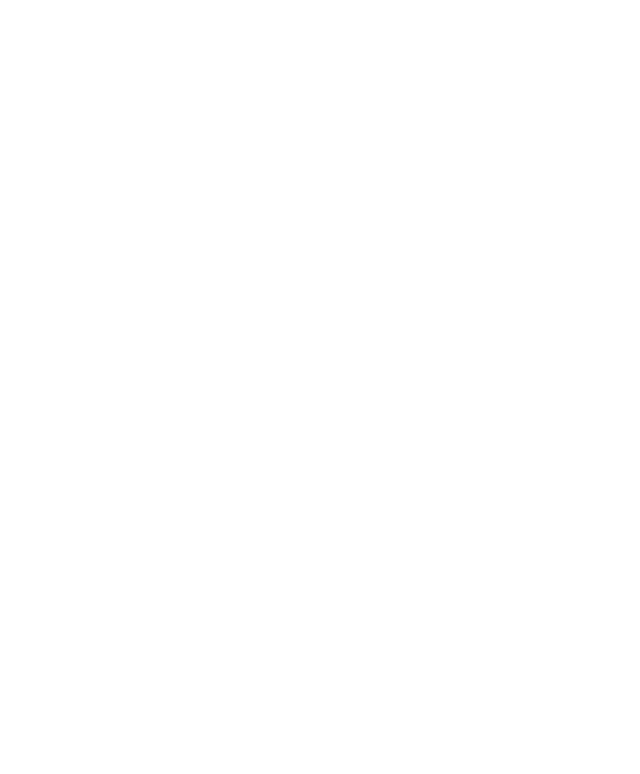
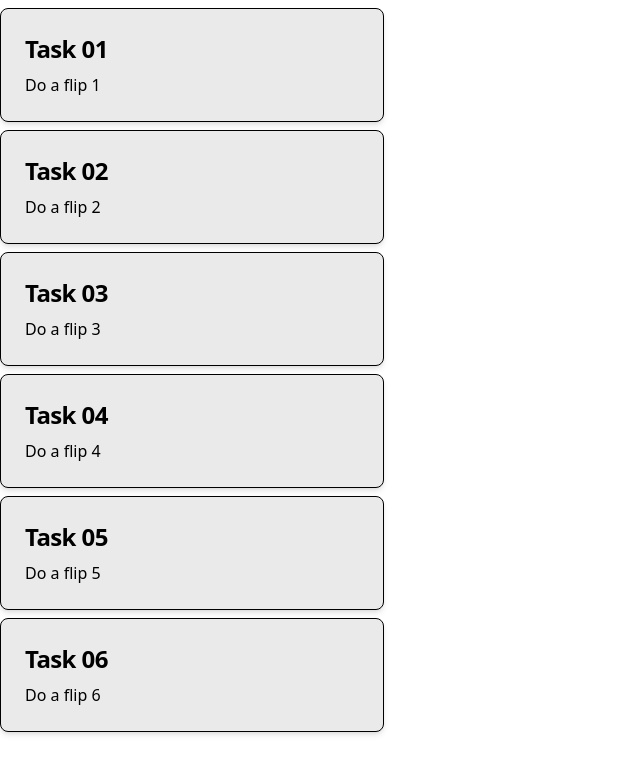
Before and after one commit to kendallv17/Taskademic-Front-End, a React (Create React App) app: page /current-tasks in a window 1280 px wide. Before the commit this address had no page. Shown: the top 774 px of the page, without its empty margins (0-640 px from the left). Built offline with nearby package versions, Linux system fonts and the light colour scheme.

Commit message:
Initial iteration on drag and drop components

```diff
--- a/package.json
+++ b/package.json
@@ -8,6 +8,7 @@
     "@testing-library/user-event": "^13.5.0",
     "@wojtekmaj/react-daterange-picker": "^4.0.0",
     "react": "^18.2.0",
+    "react-beautiful-dnd": "^13.1.1",
     "react-dom": "^18.2.0",
     "react-hook-form": "^7.35.0",
     "react-router-dom": "^6.3.0",
--- a/src/App.js
+++ b/src/App.js
@@ -8,6 +8,7 @@
       <Sidebar hidden={ hidden }></Sidebar>
       <div className="h-full flex-auto">
         <Navbar hidden={ hidden } setHidden={ setHidden }></Navbar>
+        Hello world
       </div>
     </div>
   );
--- /dev/null
+++ b/src/components/columnItem/ColumnItem.js
@@ -0,0 +1,18 @@
+import { Draggable } from "react-beautiful-dnd"
+export default function ColumnItem({id, index,tittle, description}){
+    return (
+    <Draggable draggableId={id} index={index}>
+        {
+            provided =>
+                <section className="block p-6 max-w-sm bg-mercury-500 rounded-lg border border-gray-200 shadow-md hover:bg-gray-100 dark:bg-gray-800 dark:border-gray-700 dark:hover:bg-gray-700 my-2"
+                     { ...provided.draggableProps }
+                     { ...provided.dragHandleProps }
+                     ref={ provided.innerRef }
+                    >
+                        <h5 className="mb-2 text-2xl font-bold tracking-tight text-gray-900 dark:text-white">{tittle}</h5>
+                        <p className="font-normal text-gray-700 dark:text-gray-400">{description}</p>
+                </section>
+        }
+    </Draggable>
+    )
+}
--- /dev/null
+++ b/src/components/draganddropcontext/DragAndDropContext.js
@@ -0,0 +1,8 @@
+import { DragDropContext } from 'react-beautiful-dnd';
+import DroppableColumn from '../droppableColumn/DroppableColumn';
+export default function DragAndDropColumn({data}){
+    return(
+    <DragDropContext>
+        <DroppableColumn data={data}/>
+    </DragDropContext>)
+}
--- /dev/null
+++ b/src/components/droppableColumn/DroppableColumn.js
@@ -0,0 +1,18 @@
+import { Droppable } from "react-beautiful-dnd"
+import ColumnItem from "../columnItem/ColumnItem"
+export default function DroppableColumn({data}){
+    return (
+        <div>
+            <Droppable droppableId={"Oscar"}>
+                {
+                    provided => (
+                    <div ref={ provided.innerRef } { ...provided.droppableProps }
+                    >
+                        { data.map( (task, idx) => ( <ColumnItem key={idx} id={task.id} index={idx} tittle={task.tittle} description={task.description}/>)) }
+                        { provided.placeholder }
+                    </div>)
+                }
+            </Droppable>
+        </div>
+    )
+}
--- a/src/components/sidebar/sidebar.js
+++ b/src/components/sidebar/sidebar.js
@@ -14,7 +14,7 @@
                     </a>
 
                 </li>
-                <SidebarItem href={"/"} text={ "Tasks on the current period" } icon = {
+                <SidebarItem href={"/current-tasks"} text={ "Tasks on the current period" } icon = {
                     <svg xmlns="http://www.w3.org/2000/svg" fill="none" viewBox="0 0 24 24" strokeWidth="1.5" stroke="currentColor" className="w-8 h-8">
                         <path strokeLinecap="round" strokeLinejoin="round" d="M6 6.878V6a2.25 2.25 0 012.25-2.25h7.5A2.25 2.25 0 0118 6v.878m-12 0c.235-.083.487-.128.75-.128h10.5c.263 0 .515.045.75.128m-12 0A2.25 2.25 0 004.5 9v.878m13.5-3A2.25 2.25 0 0119.5 9v.878m0 0a2.246 2.246 0 00-.75-.128H5.25c-.263 0-.515.045-.75.128m15 0A2.25 2.25 0 0121 12v6a2.25 2.25 0 01-2.25 2.25H5.25A2.25 2.25 0 013 18v-6c0-.98.626-1.813 1.5-2.122" />
                     </svg>
--- a/src/index.js
+++ b/src/index.js
@@ -5,6 +5,7 @@
 import SignUp from './pages/signup/SignUp';
 import Login from './pages/login/Login';
 import NewPeriod from './pages/newPeriod/newPeriod';
+import CurrentTasks from './pages/currentTasks/CurrentTasks';
 import { BrowserRouter, Route, Routes } from 'react-router-dom';
 
 const root = ReactDOM.createRoot(document.getElementById('root'));
@@ -15,6 +16,7 @@
       <Route path="/signup" element={ <SignUp/> } />
       <Route path="/login" element={ <Login className="bg-mercury-900"/> } />
       <Route path="/add-new-period" element={ <NewPeriod className="bg-mercury-900"/> } />
+      <Route path="/current-tasks" element={ <CurrentTasks className="bg-mercury-900"/> } />
     </Routes>
   </BrowserRouter>
 );
--- /dev/null
+++ b/src/pages/currentTasks/CurrentTasks.js
@@ -0,0 +1,15 @@
+import DragAndDropColumn from "../../components/draganddropcontext/DragAndDropContext"
+export default function CurrentTasks(){
+    const data = [
+        {id:"1", tittle:"Task 01", description:"Do a flip 1"},
+        {id:"2", tittle:"Task 02", description:"Do a flip 2"},
+        {id:"3", tittle:"Task 03", description:"Do a flip 3"},
+        {id:"4", tittle:"Task 04", description:"Do a flip 4"},
+        {id:"5", tittle:"Task 05", description:"Do a flip 5"},
+        {id:"6", tittle:"Task 06", description:"Do a flip 6"}
+    ]
+    return (
+        <DragAndDropColumn data={data}>
+        </DragAndDropColumn>
+    )
+}
--- a/src/pages/login/Login.js
+++ b/src/pages/login/Login.js
@@ -10,7 +10,7 @@
                     <div className="p-6 space-y-4 md:space-y-6 sm:p-8">
                         <img src={welcome} alt="Welcome"/>
                         <h2 className="text-xl font-bold leading-tight tracking-tight md:text-xl text-radical-red-500"> Your first task is to sign in to your account </h2>
-                        <form className="space-y-4 md:space-y-6" action="/login" method="POST">
+                        <form className="space-y-4 md:space-y-6" onSubmit={ () => alert("Do a login request!!") } method="POST" >
                             <div>
                                 <Input type="email" identifier="email" tittle="Email address" required={ true }/>
                             </div>
```
Also changed, not shown: src/components/board/Board.js (added), 1 other file (tests, documents, lock files or other folders).
